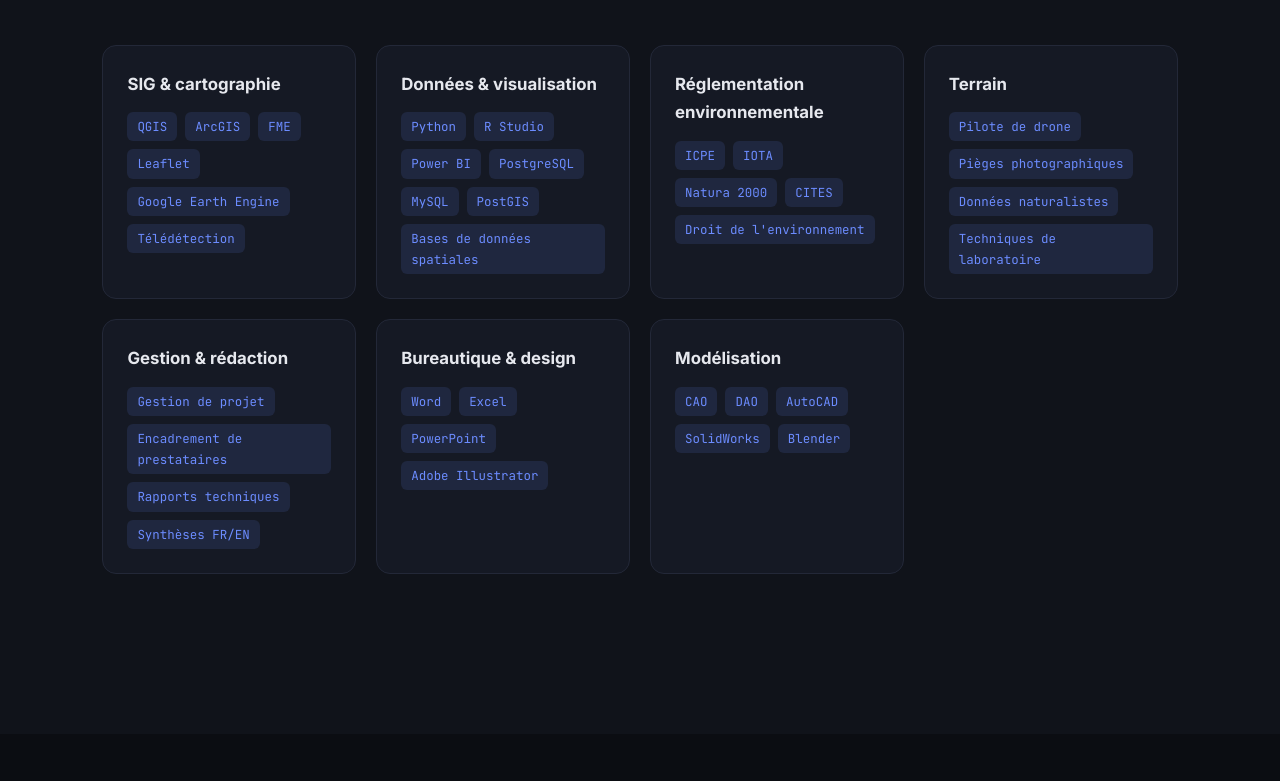
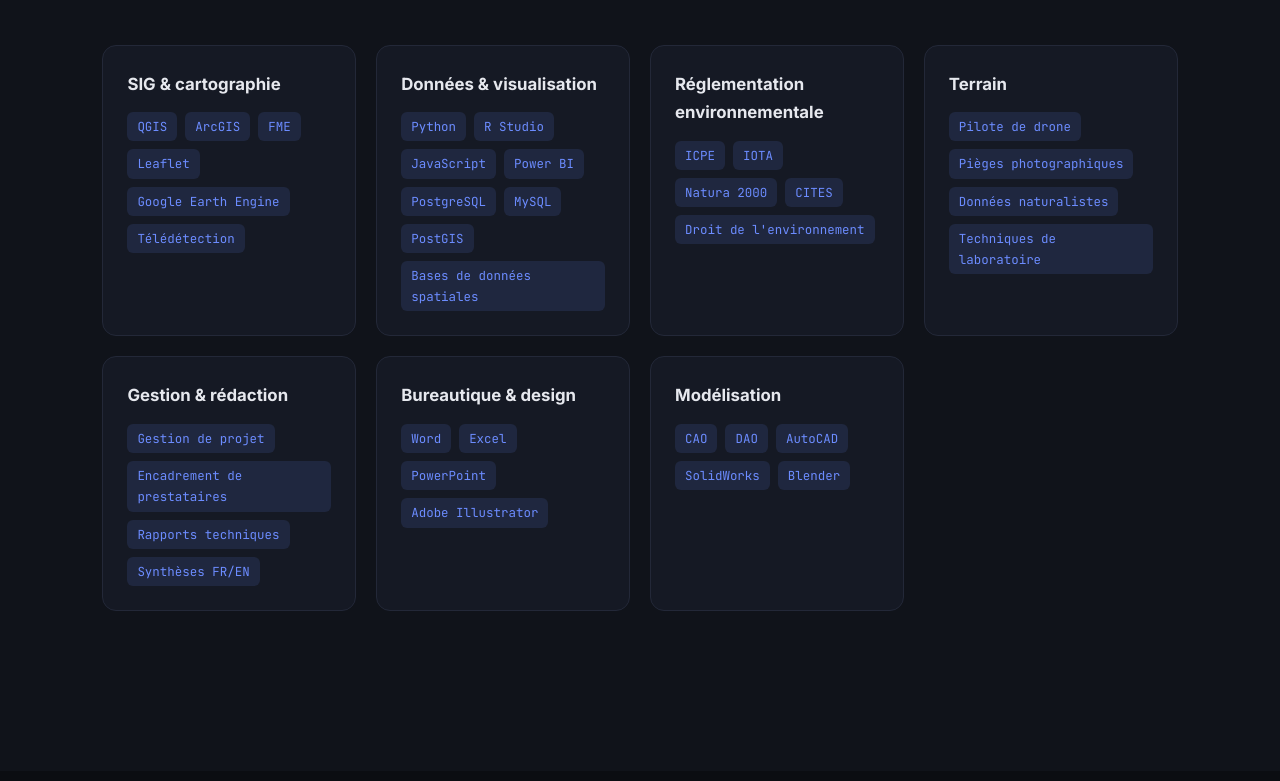
Before and after one commit to hugoLevallois/hugolevallois.github.io, a plain HTML site: page index.html in a window 1280 px wide. Shown: the part 1379-2160 px from the top of the page. Drawn offline with Linux system fonts and the light colour scheme.

Commit message:
Update index.html

```diff
--- a/index.html
+++ b/index.html
@@ -84,7 +84,7 @@
         </div>
         <div class="card reveal">
           <h3>Données &amp; visualisation</h3>
-          <div class="tags"><span>Python</span><span>R Studio</span><span>Power BI</span><span>PostgreSQL</span><span>MySQL</span> <span>PostGIS</span> <span>Bases de données spatiales</span></div>
+          <div class="tags"><span>Python</span><span>R Studio</span> <span>JavaScript</span> <span>Power BI</span><span>PostgreSQL</span><span>MySQL</span> <span>PostGIS</span> <span>Bases de données spatiales</span></div>
         </div>
         <div class="card reveal">
           <h3>Réglementation environnementale</h3>
```
